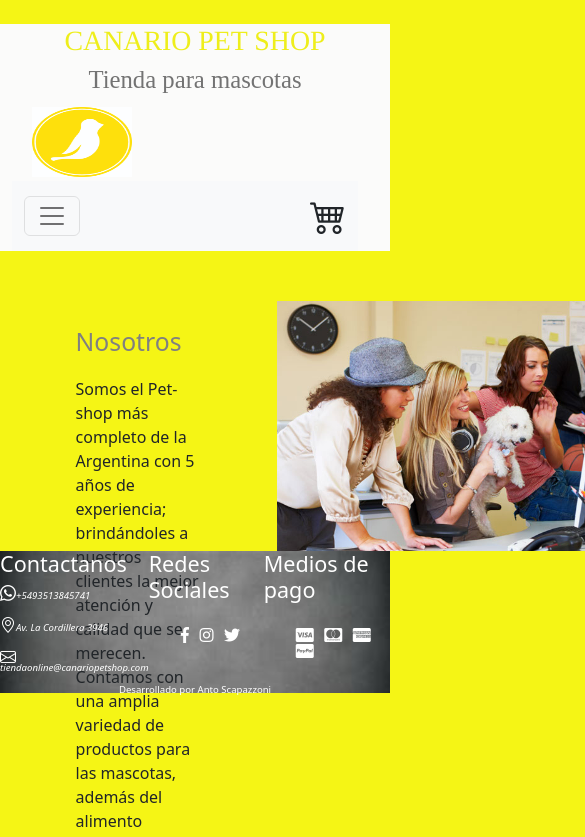
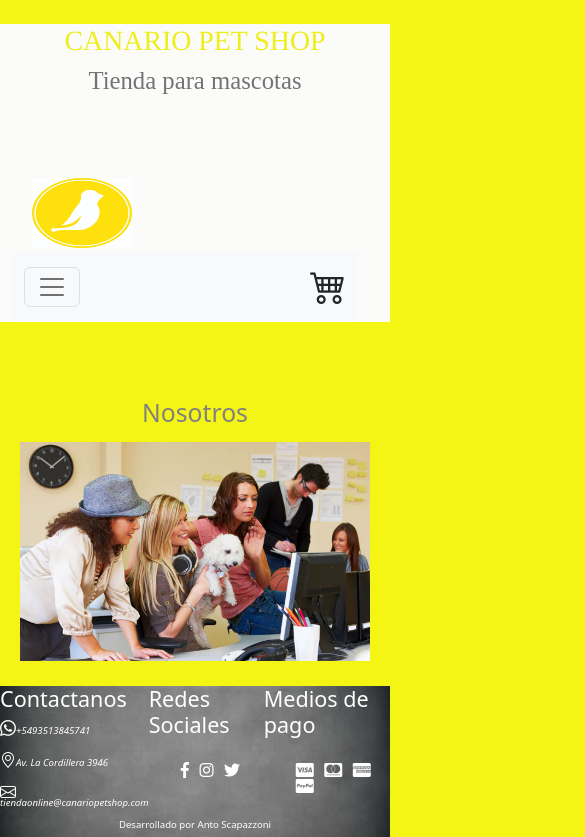
Before and after one commit to antoscapazzoni/canariopetshop, a plain HTML site: page views/nosotros.html in a window 390 px wide. Shown: the top 837 px of the page, 585 px wide, since content can reach past the window. Drawn offline with nearby package versions, Linux system fonts and the light colour scheme.

Commit message:
correccion de responsive nosotros

```diff
--- a/css/estilos.css
+++ b/css/estilos.css
@@ -132,6 +132,7 @@ footer {
     background-color: grey;
     background-repeat: no-repeat;
     background-size: cover;
+    position: fixed;
     bottom: 0;
     width: 100%;
 
@@ -202,32 +203,31 @@ footer {
 .gridPadre {
     display: grid;
     grid-template-columns: 1fr 1fr;
-    grid-template-rows: 50px auto;
+    grid-template-rows: 50px 50px;
     grid-template-areas:
         "titulo titulo"
         "texto imagen";
     justify-items: left;
-
 }
 
 h2 {
     grid-area: titulo;
     text-align: left;
+    padding-top:0.5px ;
 }
 
-.text_nosotros {
-    grid-area: texto;
-    padding: 1cm;
+.text_nosotros{
+    grid-area:texto;
     margin: 1cm;
     height: 1cm;
-}
-
-.nosotros1 {
-    grid-area: imagen;
+    padding-bottom: 400px;
+    padding-top: 20px;
 }
 
 .gridPadre img {
+    grid-area:imagen;
     width: 600px;
+    padding-bottom: 400px;
 }
 
 /* fin main de nosotros */
@@ -287,9 +287,10 @@ h2 {
 
 /* inicio vista mobile index_nosotros_servicios */
 @media only screen and (max-width: 420px) {
+   /* inicio @media index */
     body {
         background-color: rgb(245, 245, 21);
-        height: 1000px;
+       height: 1000px;
 
     }
 
@@ -305,38 +306,48 @@ h2 {
         padding-top: 70px;
         height: 0%
     }
-
+/* fin de index */
+/* inicio  @media nosotros */
     .gridPadre {
         display: grid;
-        grid-template-columns: 1fr 1fr;
-        grid-template-rows: 50px auto;
+        grid-template-columns: 1fr;
+        grid-template-rows: 120px;
         grid-template-areas:
-            "titulo titulo"
-            "texto imagen";
-        justify-items: left;
+            "titulo"
+            "imagen"
+            "texto";
+        justify-items: center;
 
     }
 
     h2 {
         grid-area: titulo;
-        text-align: left;
+        text-align: center;
+        padding-bottom: 100px;
+        height: 1px;
     }
 
     .text_nosotros {
         grid-area: texto;
-        padding: 1cm;
-        margin: 1cm;
-        height: 1cm;
-    }
-
-    .nosotros1 {
-        grid-area: imagen;
+        margin:1cm;
+        height:1cm;
+        padding-bottom: 600px;
+        padding-top: 10px;
+        text-align: center;
     }
 
     .gridPadre img {
-        width: 400px;
+        grid-area:imagen;
+        width: 350px;
+        padding-bottom: 1px;
     }
-
+/* fin @media nosotros */
+/* inicio @media servicios */
+.gradiente {
+    background-image: linear-gradient(rgb(32, 32, 15), rgb(214, 219, 54));
+}
+/* fin @media servicios */
+/* inicio @media footer */
     footer {
         color: white;
         line-height: 6px;
@@ -407,11 +418,6 @@ h2 {
         font-size: 0.6rem;
         text-align: center;
     }
-
-
-    .gradiente {
-        background-image: linear-gradient(rgb(32, 32, 15), rgb(214, 219, 54));
-    }
+    /* fin @media footer */
 }
-
-/* fin vista mobile index y servicios*/
+/* fin vista mobile index nosotros y servicios*/
--- a/views/nosotros.html
+++ b/views/nosotros.html
@@ -62,9 +62,12 @@
                 juguetes, correas, collares, comederos y transportadoras, entre otros.
                 En nuestros locales y nuestra web encontraras la mas grande variedad de productos.
                 Además, contamos con profesionales altamente capacitados para la atención de tu mascota y así poder
-            brindarte una atención personalizada para que tengas la mejor experiencia en nuestra tienda. </p>
+                brindarte una atención personalizada para que tengas la mejor experiencia en nuestra tienda.
+            </p>
         </div>
-            <img class="nosotros1" src="../assets/imag/nosotros.jpg" alt="imagen nosotros">
+        <div>
+            <img src="../assets/imag/nosotros.jpg" alt="imagen nosotros">
+        </div>
     </main>
 
     <!-- Fin de main -->
```
Lines whose indentation alone changed are shown as unchanged.
